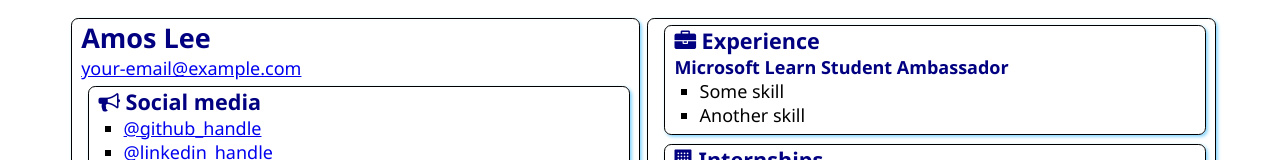
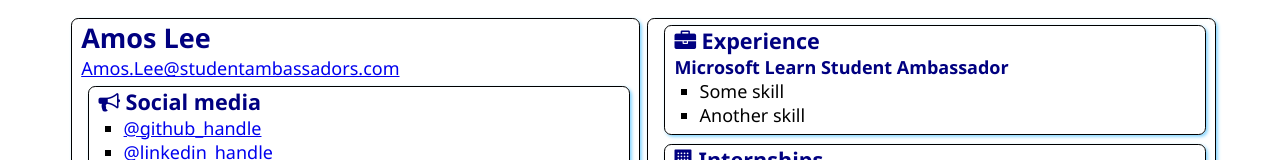
Before and after one commit to SomaLCS/SATechnicalOnboarding, a plain HTML site: page src/index.html in a window 1280 px wide. Shown: the top 160 px of the page. Drawn offline with Linux system fonts and the light colour scheme.

Commit message:
Update index.html

```diff
--- a/src/index.html
+++ b/src/index.html
@@ -13,7 +13,7 @@
     <main>
         <article class="box">
             <h1>Amos Lee</h1>
-            <div><a href="mailto:your.email@example.com">your-email@example.com</a></div>
+            <div><a href="mailto:your.email@example.com">Amos.Lee@studentambassadors.com</a></div>
 
             <section class="box">
                 <h2>
```
